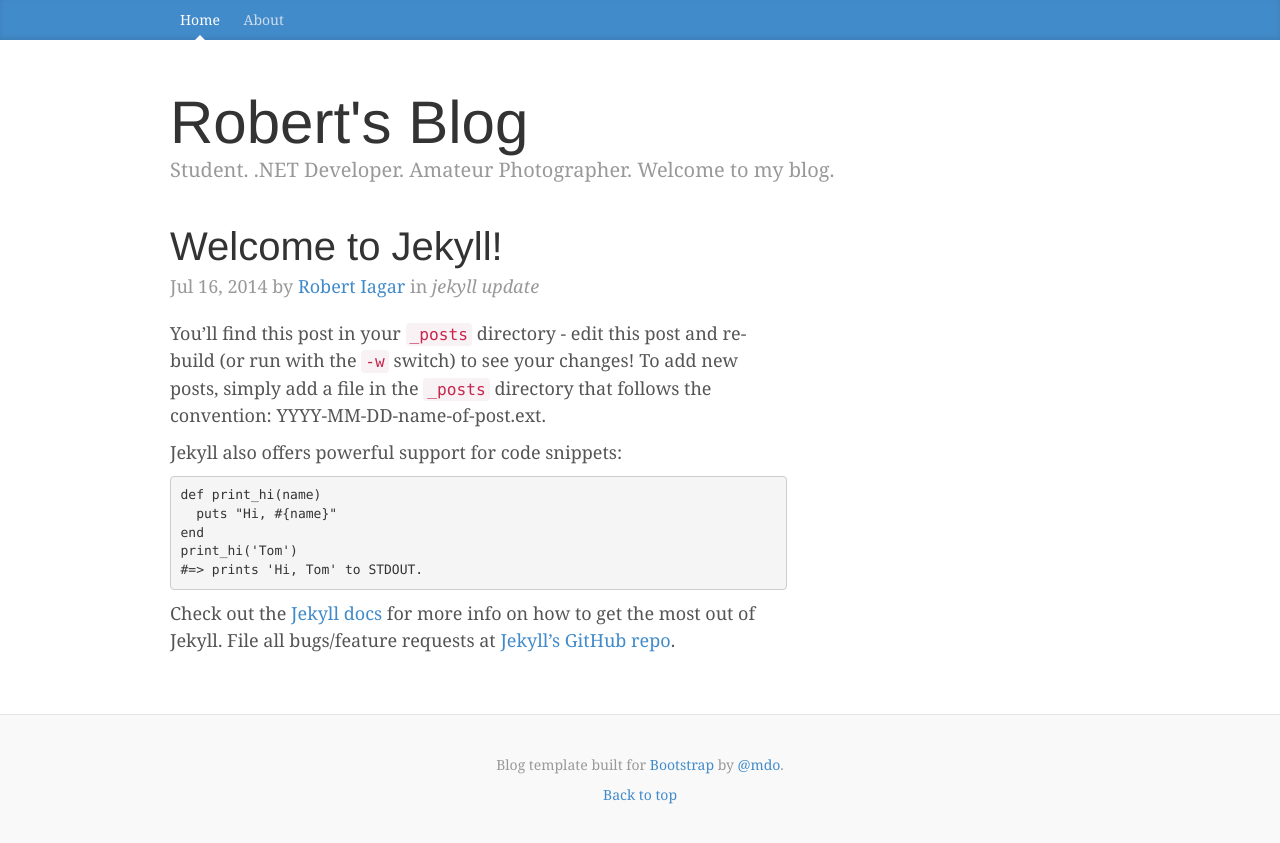
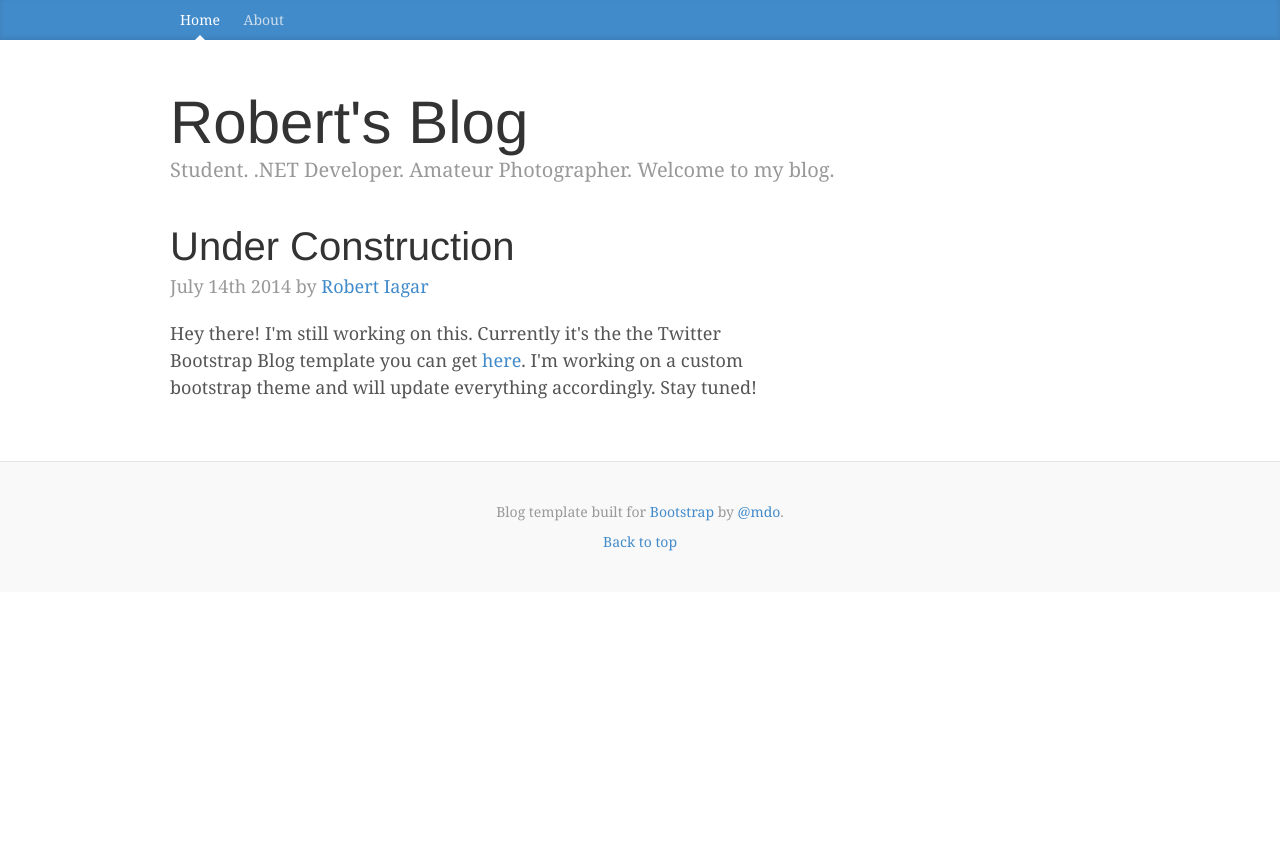
Before and after one commit to robertiagar/robertiagar.com, a Jekyll site: the page built from index.html, in a window 1280 px wide. Shown: the top 843 px of the page. Built offline with Jekyll 4.4.1, drawn with Linux system fonts in a browser that asks for light colours; nearby versions of some CDN libraries; a style sheet for code colours, icons or effects is not loaded.

Commit message:
* Updated index to be under construction. Commented feed.xml

```diff
--- a/feed.xml
+++ b/feed.xml
@@ -3,7 +3,7 @@ layout: none
 ---
 <?xml version="1.0" encoding="UTF-8"?>
 <rss version="2.0" xmlns:atom="http://www.w3.org/2005/Atom">
-  <channel>
+<!--   <channel>
     <title>{{ site.title | xml_escape }}</title>
     <description>{{ site.description | xml_escape }}</description>
     <link>{{ site.url }}{{ site.baseurl }}/</link>
@@ -26,5 +26,5 @@ layout: none
         {% endfor %}
       </item>
     {% endfor %}
-  </channel>
+  </channel> -->
 </rss>
--- a/index.html
+++ b/index.html
@@ -4,7 +4,7 @@ layout: default
 
 <div class="row">
   <div class="col-sm-8 blog-main">
-    {% for post in site.posts %}
+<!--     {% for post in site.posts %}
     <div class="blog-post">
       <h2 class="blog-post-title">{{ post.title }}</h2>
       <p class="blog-post-meta">{{ post.date | date: "%b %-d, %Y"}} by <a href="{{ post.email | prepend: "mailto:"}}">{{ post.author }}</a> in {% for category in post.categories %}
@@ -12,6 +12,19 @@ layout: default
       {% endfor %}</p>
       {{ post.content }}
     </div>
-    {% endfor %}
+    {% endfor %} -->
+	<div class="blog-post">
+		<h2 class="blog-post-title">Under Construction</h2>
+		<p class="blog-post-meta">
+			July 14th 2014 by <a href="mailto: robert.iagar@gmail.com">Robert Iagar</a>
+		</p>
+		Hey there!
+
+		I'm still working on this. Currently it's the the Twitter Bootstrap Blog template you can get <a href="http://getbootstrap.com/examples/blog/"> here</a>.
+
+		I'm working on a custom bootstrap theme and will update everything accordingly.
+
+		Stay tuned!
+	</div>
   </div>
 </div>
```
